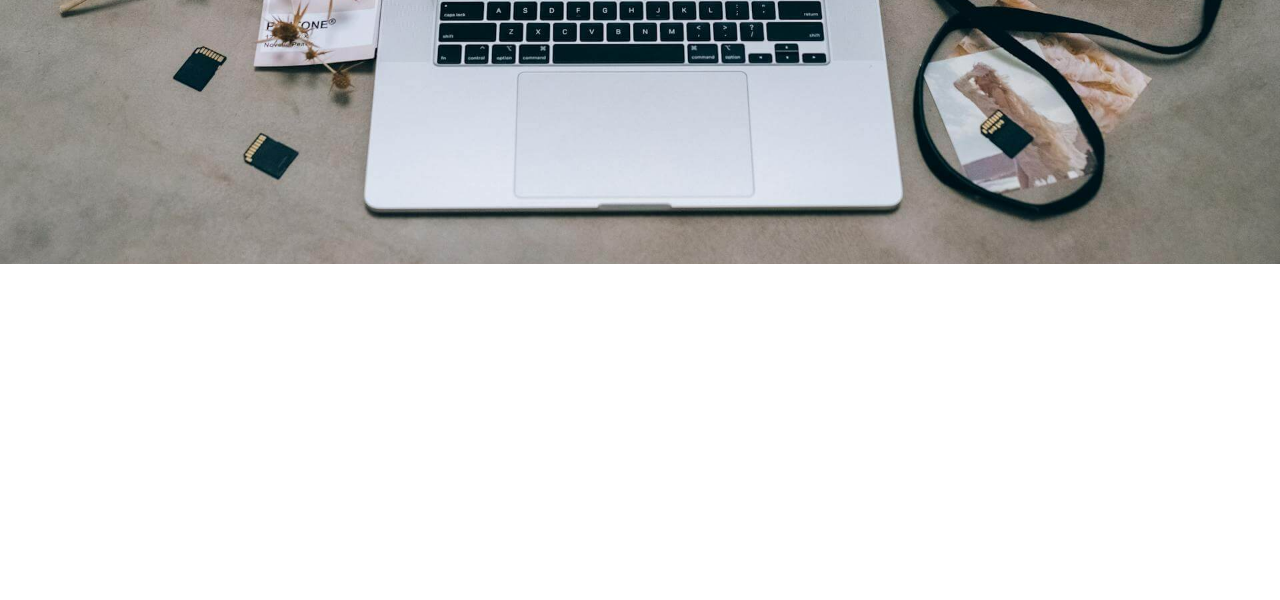
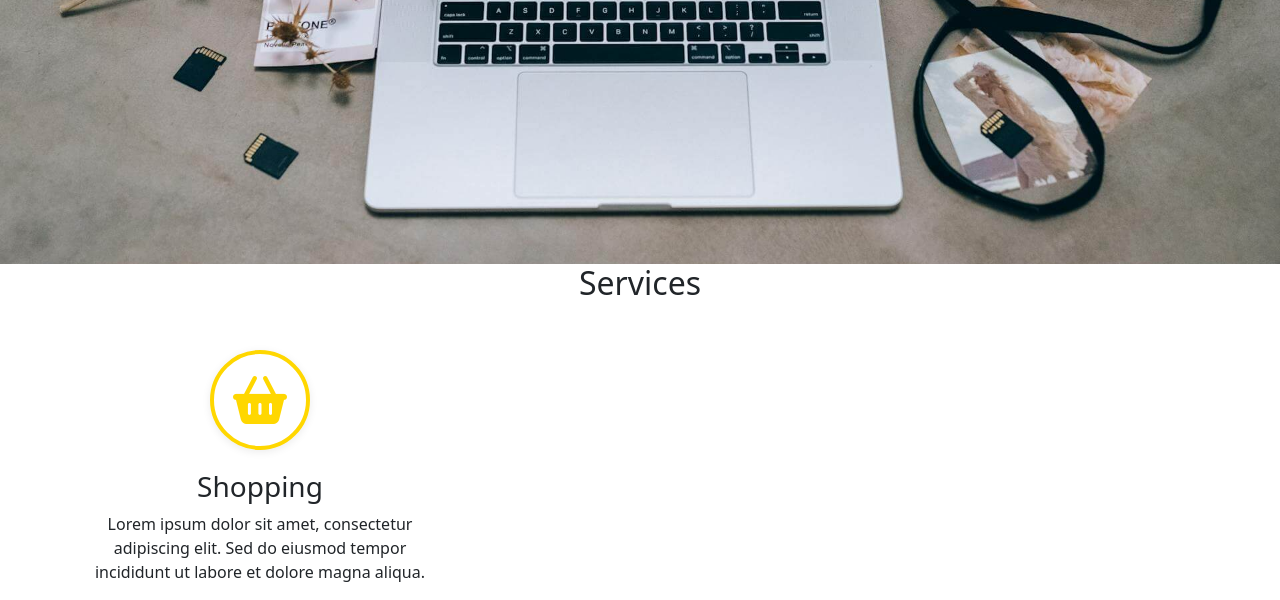
Before and after one commit to KnockOut19882/Golden-Task, a website: page index.html in a window 1280 px wide. Shown: the part 465-1065 px from the top of the page. Before the commit the page ends 800 px from the top, so only its background shows below. Drawn offline with nearby package versions, Linux system fonts and the light colour scheme.

Commit message:
change html and css in section services

```diff
--- a/index.html
+++ b/index.html
@@ -33,7 +33,17 @@
     </div>
   </header>
   <section class="services">
-
+    <div class="container">
+      <h2 class="text-center mb-5">Services</h2>
+      <div class="row">
+        <div class="col-4">
+          <div class="icon-ring">
+            <i class="fa-solid fa-basket-shopping fa-3x"></i>
+          </div>
+          <h3 class="text-center">Shopping</h3>
+          <p class="text-center">Lorem ipsum dolor sit amet, consectetur adipiscing elit. Sed do eiusmod tempor incididunt ut labore et dolore magna aliqua.</p>
+        </div>
+      </div>
 
   </section>
 </body>
--- a/sass/style.scss
+++ b/sass/style.scss
@@ -115,3 +115,26 @@ body {
   flex-wrap: nowrap;
   margin-left: 100px;
 }
+
+/* Services styles */
+
+.services {
+  display: flex;
+}
+
+.icon-ring {
+  display: flex;
+  align-items: center;
+  justify-content: center;
+  width: 100px;           /* Adjust size as needed */
+  height: 100px;
+  border: 4px solid #ffd700; /* Gold color ring */
+  border-radius: 50%;     /* Makes it circular */
+  background: #fff;       /* Optional: white background */
+  margin: 0 auto 20px auto;
+  box-shadow: 0 2px 8px rgba(0,0,0,0.08); /* Optional: subtle shadow */
+}
+
+.icon-ring i {
+  color: #ffd700;
+}
```
Also changed, not shown: css/style.css, 1 other file.
